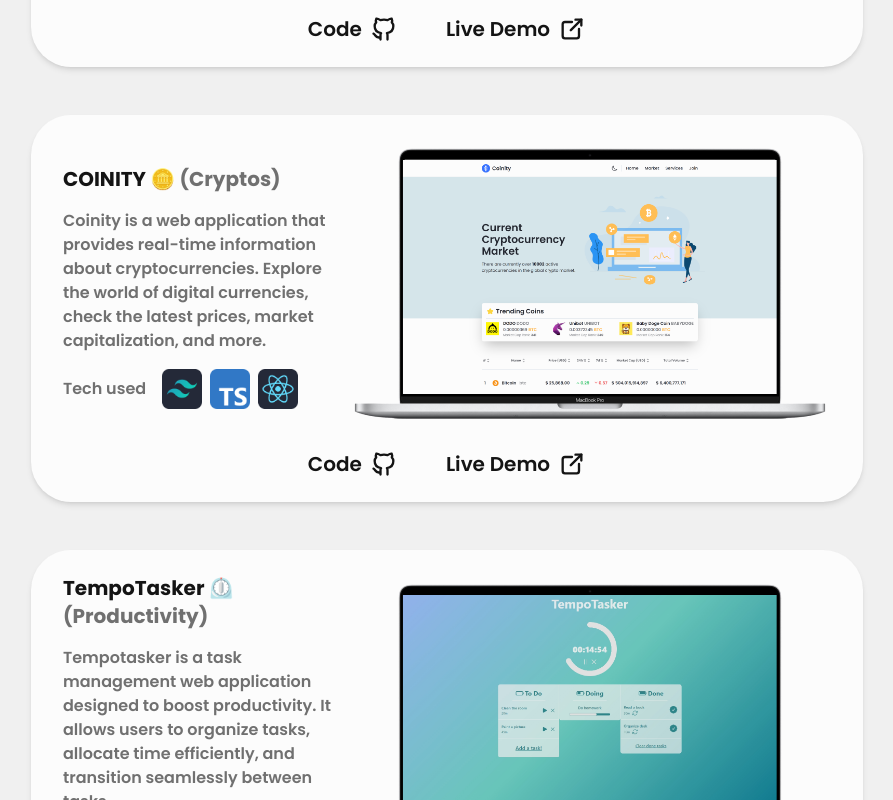
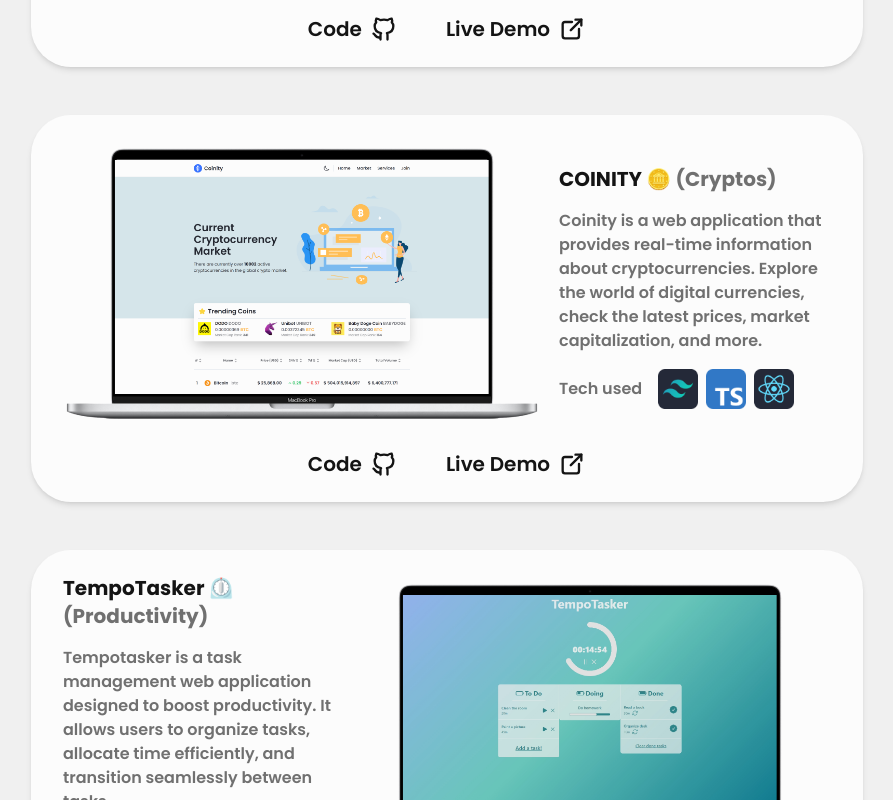
Before and after one commit to Juangh19/portfolio, a React (Vite) app: page / in a window 1280 px wide. Shown: the part 1600-2400 px from the top of the page, without its empty margins (193-1086 px from the left). Built offline with nearby package versions, Linux system fonts and the light colour scheme.

Commit message:
fixing projectcard

```diff
--- a/src/components/ProjectCard.tsx
+++ b/src/components/ProjectCard.tsx
@@ -32,7 +32,9 @@
 		<div className='px-8 py-6 bg-light rounded-[2.5rem] shadow-md mb-12'>
 			<div
 				className={`flex [@media(min-width:896px)]:flex-row flex-col-reverse   ${
-					reverseCard === true ? 'flex-row-reverse' : 'flex-row'
+					reverseCard === true
+						? '[@media(min-width:896px)]:flex-row-reverse'
+						: 'flex-row'
 				}  items-center gap-4 `}
 			>
 				<div className='flex flex-col gap-4'>
@@ -73,7 +75,7 @@
 								onMouseLeave={() => setIsHovering(false)}
 								className={` translate-y-0 ${
 									isHovering
-										? '-translate-y-[calc(100%-14.6rem)] '
+										? '-translate-y-[calc(100%-14.7rem)] '
 										: 'translate-y-0'
 								} absolute  w-full transition duration-[8s] `}
 								alt={projectName}
--- a/src/main.tsx
+++ b/src/main.tsx
@@ -1,10 +1,6 @@
-import React from 'react'
-import ReactDOM from 'react-dom/client'
-import App from './App.tsx'
-import './index.css'
+import React from 'react';
+import ReactDOM from 'react-dom/client';
+import App from './App.tsx';
+import './index.css';
 
-ReactDOM.createRoot(document.getElementById('root')!).render(
-  <React.StrictMode>
-    <App />
-  </React.StrictMode>,
-)
+ReactDOM.createRoot(document.getElementById('root')!).render(<App />);
```
